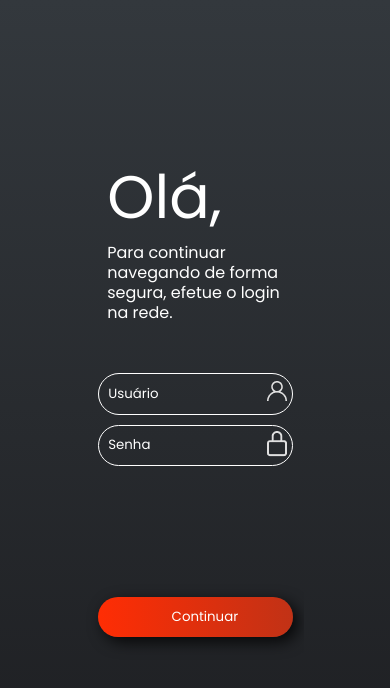
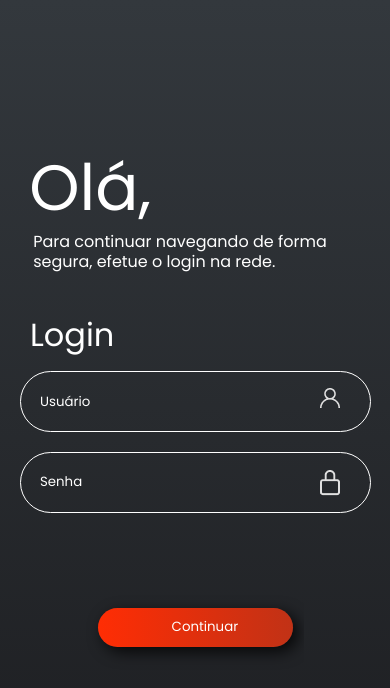
Before and after one commit to Luan-Leal/TrabalhoVue, a Vue app: page / in a window 390 px wide. Shown: the top 688 px of the page. Built offline with nearby package versions, Linux system fonts and the light colour scheme.

Commit message:
Fix: responsiviness login-page

```diff
--- a/src/components/input/index.scss
+++ b/src/components/input/index.scss
@@ -1,9 +1,12 @@
 #form {
+  display: flex;
+  flex-direction: column;
   width: 50%;
   color: #e0e0e0;
 }
 
 input {
+  display: flex;
   border-radius: 90px;
   border-style: none;
   padding: 5%;
@@ -52,3 +55,13 @@ input:focus {
     margin-left: -13%;
   }
 }
+
+@media (max-width: 1100px) {
+  #form {
+    width: 100%;
+    margin-left: 10%;
+  }
+  input {
+    width: 90%;
+  }
+}
--- a/src/containers/login-page-left/index.scss
+++ b/src/containers/login-page-left/index.scss
@@ -7,6 +7,9 @@
   background: linear-gradient(180deg, #33383d 0%, #1c1d20 100%);
   justify-content: center;
   color: white;
+  img {
+    display: none;
+  }
   h1 {
     display: flex;
     align-items: center;
@@ -16,6 +19,15 @@
     width: 45%;
     height: 8%;
     text-align: start;
+
+    @media (max-width: 5000px) {
+      font-size: 5.5em;
+      margin-left: -7%;
+    }
+    @media (max-width: 1100px) {
+      font-size: 4em;
+      margin-left: -40%;
+    }
   }
 
   p {
@@ -24,13 +36,43 @@
     margin-top: 3%;
     margin-bottom: 10%;
     line-height: 1.25em;
+    @media (max-width: 5000px) {
+      font-size: 1.4em;
+      margin-left: -5%;
+    }
+    @media (max-width: 1810px) {
+      font-size: 1.25em;
+    }
+
+    @media (max-width: 1650px) {
+      font-size: 1.25em;
+      margin-left: 7%;
+      width: 55%;
+    }
+    @media (max-width: 1340px) {
+      font-size: 1.1em;
+      margin-left: 7%;
+      width: 60%;
+    }
+    @media (max-width: 1100px) {
+      font-size: 1em;
+      margin-left: 7%;
+      width: 90%;
+    }
   }
-
   h2 {
     font-weight: 400;
     font-size: 1.875em;
     margin-bottom: 3%;
     padding-right: 33%;
+    @media (max-width: 5000px) {
+      font-size: 3em;
+      margin-left: -7%;
+    }
+    @media (max-width: 1100px) {
+      font-size: 2em;
+      margin-left: -30%;
+    }
   }
 }
 @media (max-width: 1100px) {
@@ -61,6 +103,10 @@
     font-size: 1.1em;
     width: 43%;
   }
+  @media (max-width: 1100px) {
+    font-size: 0.75em;
+    width: 50%;
+  }
 }
 
 .botao-login {
--- a/src/containers/login-page-left/index.vue
+++ b/src/containers/login-page-left/index.vue
@@ -1,8 +1,9 @@
 <template>
   <div class="welcome">
+    <img src="@/assets/compassuol-logo-white.png" class="img" alt="" />
     <h1>{{ hello }}</h1>
     <p>{{ warning }}</p>
-    <h2>{{ LoginTitle }}</h2>
+    <h2>{{ loginTitle }}</h2>
     <login-input />
     <div class="login-erro">
       <span v-if="senhaCorreta" class="login-true">{{ text }}</span>
```
